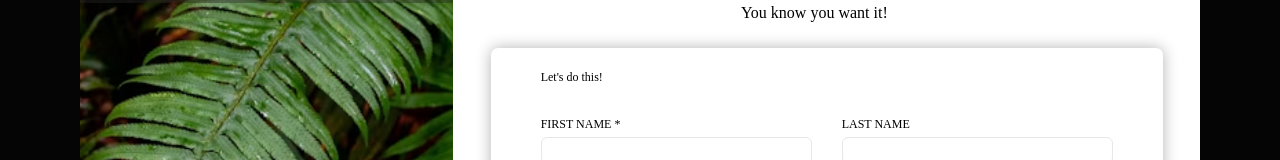
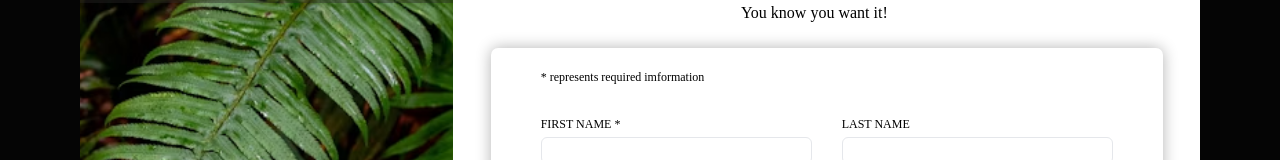
Before and after one commit to abdullah-oyediran/rps, a plain HTML site: page index.html in a window 1280 px wide. Shown: the part 233-393 px from the top of the page. Drawn offline with Linux system fonts and the light colour scheme.

Commit message:
final final touches

```diff
--- a/index.html
+++ b/index.html
@@ -28,7 +28,7 @@
                     </p>
                 </div>
                 <form>
-                    <p>Let's do this!</p>
+                    <p>* represents required imformation</p>
                     <div>
                         <label for="f-name">FIRST NAME *</label>
                         <input required type="text" id="f-name">
```
